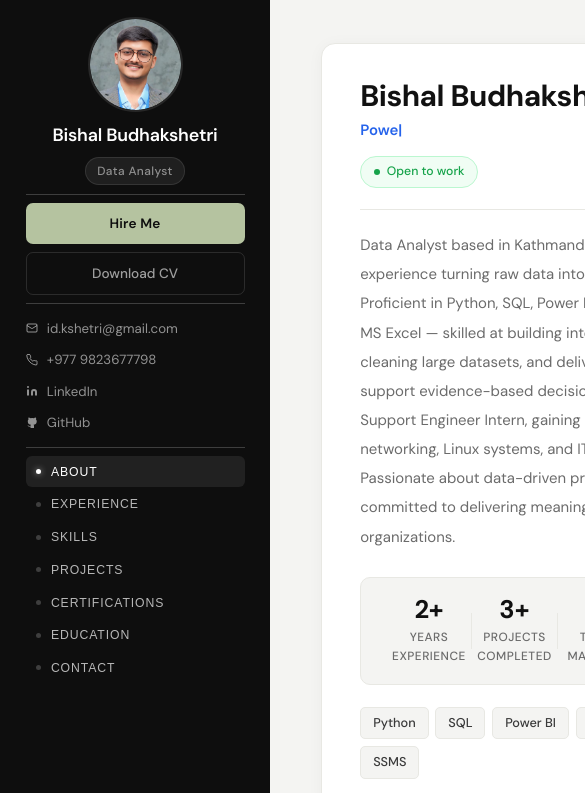
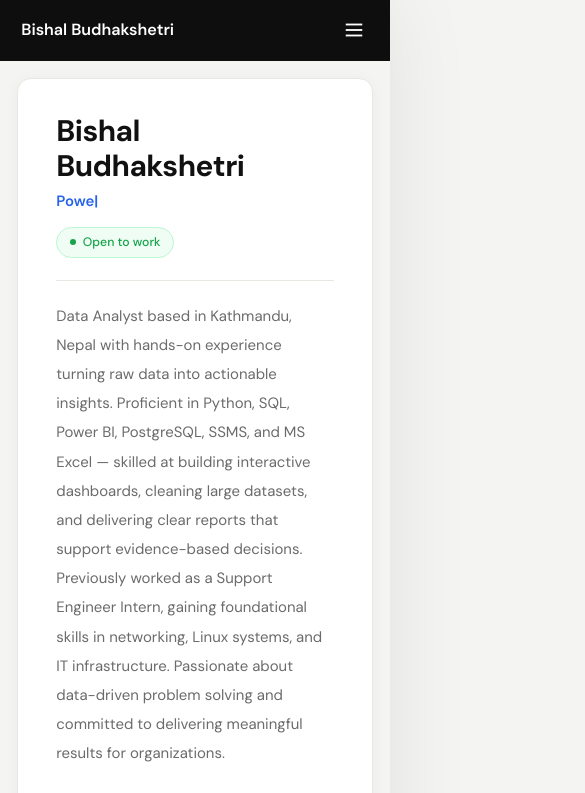
Before and after one commit to BishalKshetri/portfolio2026, a Next.js app: page / in a window 390 px wide. Shown: the top 793 px of the page, 585 px wide, since content can reach past the window. Built offline with nearby package versions, Linux system fonts and the light colour scheme.

Commit message:
mobile responsive + hover effects + accessibility

```diff
--- a/app/page.tsx
+++ b/app/page.tsx
@@ -7,37 +7,38 @@ import About from "@/components/sections/About";
 import Experience from "@/components/sections/Experience";
 import Skills from "@/components/sections/Skills";
 import Projects from "@/components/sections/Projects";
+import Certifications from "@/components/sections/Certifications";
 import Education from "@/components/sections/Education";
 import Contact from "@/components/sections/Contact";
 import BackToTop from "@/components/BackToTop";
-import Certifications from "@/components/sections/Certifications";
 import { navLinks } from "@/data/resume";
 
 export default function Home() {
   const [activeSection, setActiveSection] = useState("about-section");
+  const [isMobile, setIsMobile] = useState(false);
+  const [sidebarOpen, setSidebarOpen] = useState(false);
+
+  useEffect(() => {
+    const checkMobile = () => setIsMobile(window.innerWidth <= 768);
+    checkMobile();
+    window.addEventListener("resize", checkMobile);
+    return () => window.removeEventListener("resize", checkMobile);
+  }, []);
 
   useEffect(() => {
     const sectionIds = navLinks.map((l) => l.href);
-
     const observer = new IntersectionObserver(
       (entries) => {
         entries.forEach((entry) => {
-          if (entry.isIntersecting) {
-            setActiveSection(entry.target.id);
-          }
+          if (entry.isIntersecting) setActiveSection(entry.target.id);
         });
       },
-      {
-        threshold: 0,
-        rootMargin: "-50% 0px -50% 0px"
-      }
+      { threshold: 0, rootMargin: "-50% 0px -50% 0px" }
     );
-
     sectionIds.forEach((id) => {
       const el = document.getElementById(id);
       if (el) observer.observe(el);
     });
-
     return () => observer.disconnect();
   }, []);
 
@@ -48,12 +49,35 @@ export default function Home() {
       const top = el.getBoundingClientRect().top + window.scrollY - offset;
       window.scrollTo({ top, behavior: "smooth" });
     }
+    if (isMobile) setSidebarOpen(false);
   };
 
   return (
-    <div style={styles.layout}>
-      <Sidebar activeSection={activeSection} onNavClick={scrollToSection} />
-      <main style={styles.main}>
+    <div style={{ maxWidth: 1400, margin: "0 auto", minHeight: "100vh", display: "flex", flexDirection: isMobile ? "column" : "row", boxShadow: "0 0 80px rgba(0,0,0,0.08)" }}>
+
+      {/* Mobile Top Bar */}
+      {isMobile && (
+        <div style={styles.mobileBar}>
+          <span style={styles.mobileName}>Bishal Budhakshetri</span>
+          <button style={styles.menuBtn} onClick={() => setSidebarOpen(!sidebarOpen)} aria-label="Toggle menu">
+            {sidebarOpen ? <CloseIcon /> : <MenuIcon />}
+          </button>
+        </div>
+      )}
+
+      {/* Mobile Drawer */}
+      {isMobile && sidebarOpen && (
+        <div style={styles.mobileDrawer}>
+          <Sidebar activeSection={activeSection} onNavClick={scrollToSection} isMobile={true} />
+        </div>
+      )}
+
+      {/* Desktop Sidebar */}
+      {!isMobile && (
+        <Sidebar activeSection={activeSection} onNavClick={scrollToSection} isMobile={false} />
+      )}
+
+      <main style={{ flex: 1, background: "var(--bg)", padding: isMobile ? "1rem" : "2.5rem 3rem", fontSize: "17px" }}>
         <About />
         <Experience />
         <Skills />
@@ -75,22 +99,62 @@ export default function Home() {
   );
 }
 
+const MenuIcon = () => (
+  <svg width="22" height="22" viewBox="0 0 24 24" fill="none" stroke="currentColor" strokeWidth="2">
+    <line x1="3" y1="6" x2="21" y2="6"/>
+    <line x1="3" y1="12" x2="21" y2="12"/>
+    <line x1="3" y1="18" x2="21" y2="18"/>
+  </svg>
+);
+
+const CloseIcon = () => (
+  <svg width="22" height="22" viewBox="0 0 24 24" fill="none" stroke="currentColor" strokeWidth="2">
+    <line x1="18" y1="6" x2="6" y2="18"/>
+    <line x1="6" y1="6" x2="18" y2="18"/>
+  </svg>
+);
+
 const styles: Record<string, React.CSSProperties> = {
-layout: {
+  mobileBar: {
     display: "flex",
-    minHeight: "100vh",
+    justifyContent: "space-between",
+    alignItems: "center",
+    background: "#0e0e0e",
+    color: "#fff",
+    padding: "0.9rem 1.25rem",
+    position: "sticky",
+    top: 0,
+    zIndex: 100,
   },
-  main: {
-    flex: 1,
-    background: "var(--bg)",
-    padding: "2.5rem 3rem",
-    fontSize: "19px",
+  mobileName: {
+    fontSize: "0.95rem",
+    fontWeight: 600,
+    color: "#fff",
+  },
+  menuBtn: {
+    background: "none",
+    border: "none",
+    color: "#fff",
+    cursor: "pointer",
+    display: "flex",
+    alignItems: "center",
+    padding: 4,
+  },
+  mobileDrawer: {
+    position: "fixed",
+    top: 52,
+    left: 0,
+    right: 0,
+    bottom: 0,
+    zIndex: 99,
+    overflowY: "auto",
+    background: "#0e0e0e",
   },
   footer: {
     textAlign: "center",
-    fontSize: "0.72rem",
+    fontSize: "0.73rem",
     color: "var(--text-xlight)",
-    marginTop: "1rem",
+    marginTop: "2rem",
     paddingTop: "1.5rem",
     borderTop: "1px solid var(--border)",
     letterSpacing: "0.3px",
--- a/components/Sidebar.tsx
+++ b/components/Sidebar.tsx
@@ -5,9 +5,11 @@ import { profile, navLinks } from "@/data/resume";
 interface SidebarProps {
   activeSection: string;
   onNavClick: (id: string) => void;
+  isMobile?: boolean;
 }
 
-export default function Sidebar({ activeSection, onNavClick }: SidebarProps) {
+export default function Sidebar({ activeSection, onNavClick, isMobile = false }: SidebarProps) {
+  const styles = getStyles(isMobile);
   return (
     <aside style={styles.sidebar}>
 
@@ -125,6 +127,7 @@ export default function Sidebar({ activeSection, onNavClick }: SidebarProps) {
             label={link.label}
             active={activeSection === link.href}
             onClick={() => onNavClick(link.href)}
+            styles={styles}
           />
         ))}
       </nav>
@@ -135,12 +138,14 @@ export default function Sidebar({ activeSection, onNavClick }: SidebarProps) {
   );
 }
 
-function NavItem({ label, active, onClick }: {
-  label: string; active: boolean; onClick: () => void;
+function NavItem({ label, active, onClick, styles }: {
+  label: string; active: boolean; onClick: () => void; styles: Record<string, React.CSSProperties>;
 }) {
   return (
     <button
       onClick={onClick}
+      aria-label={`Navigate to ${label} section`}
+      aria-current={active ? "true" : undefined}
       style={{
         ...styles.navLink,
         ...(active ? styles.navLinkActive : {}),
@@ -154,7 +159,7 @@ function NavItem({ label, active, onClick }: {
       }}
       onMouseLeave={(e) => {
         if (!active) {
-          (e.currentTarget as HTMLButtonElement).style.color = "rgba(255,255,255,0.45)";
+          (e.currentTarget as HTMLButtonElement).style.color = "rgba(255,255,255,0.7)";
           (e.currentTarget as HTMLButtonElement).style.transform = "translateX(0)";
           (e.currentTarget as HTMLButtonElement).style.background = "none";
         }
@@ -193,11 +198,11 @@ const GithubIcon = () => (
   </svg>
 );
 
-const styles: Record<string, React.CSSProperties> = {
+const getStyles = (isMobile: boolean): Record<string, React.CSSProperties> => ({
   sidebar: {
     width: "var(--sidebar)",
-    height: "100vh",
-    position: "sticky",
+    height: isMobile ? "100%" : "100vh",
+    position: isMobile ? "relative" : "sticky",
     top: 0,
     background: "var(--nav)",
     color: "#fff",
@@ -207,6 +212,7 @@ const styles: Record<string, React.CSSProperties> = {
     padding: "1rem 1.5rem",
     overflowY: "auto",
     flexShrink: 0,
+    fontSize: "15px",
   },
   avatarWrap: {
     width: 95,
@@ -352,4 +358,4 @@ const styles: Record<string, React.CSSProperties> = {
     textAlign: "center",
     letterSpacing: "0.3px",
   },
-};
+});
--- a/components/sections/Contact.tsx
+++ b/components/sections/Contact.tsx
@@ -6,7 +6,19 @@ export default function Contact() {
     <Section id="contact-section" title="Contact">
       <div style={styles.grid}>
 
-        <a href={`mailto:${profile.email}`} style={styles.card}>
+        <a href={`mailto:${profile.email}`} style={styles.card}
+          aria-label="Send email"
+          onMouseEnter={(e) => {
+            (e.currentTarget as HTMLAnchorElement).style.borderColor = "#111";
+            (e.currentTarget as HTMLAnchorElement).style.transform = "translateY(-2px)";
+            (e.currentTarget as HTMLAnchorElement).style.boxShadow = "0 6px 20px rgba(0,0,0,0.08)";
+          }}
+          onMouseLeave={(e) => {
+            (e.currentTarget as HTMLAnchorElement).style.borderColor = "var(--border)";
+            (e.currentTarget as HTMLAnchorElement).style.transform = "translateY(0)";
+            (e.currentTarget as HTMLAnchorElement).style.boxShadow = "none";
+          }}
+        >
           <div style={styles.cardIcon}>
             <EmailIcon />
           </div>
@@ -16,7 +28,19 @@ export default function Contact() {
           </div>
         </a>
 
-        <a href={`tel:${profile.phone}`} style={styles.card}>
+        <a href={`tel:${profile.phone}`} style={styles.card}
+          aria-label="Call phone"
+          onMouseEnter={(e) => {
+            (e.currentTarget as HTMLAnchorElement).style.borderColor = "#111";
+            (e.currentTarget as HTMLAnchorElement).style.transform = "translateY(-2px)";
+            (e.currentTarget as HTMLAnchorElement).style.boxShadow = "0 6px 20px rgba(0,0,0,0.08)";
+          }}
+          onMouseLeave={(e) => {
+            (e.currentTarget as HTMLAnchorElement).style.borderColor = "var(--border)";
+            (e.currentTarget as HTMLAnchorElement).style.transform = "translateY(0)";
+            (e.currentTarget as HTMLAnchorElement).style.boxShadow = "none";
+          }}
+        >
           <div style={styles.cardIcon}>
             <PhoneIcon />
           </div>
@@ -26,8 +50,19 @@ export default function Contact() {
           </div>
         </a>
 
-        <a href={profile.linkedin} target="_blank" rel="noreferrer" style={styles.card} aria-label="Visit LinkedIn profile">
-          <div style={styles.cardIcon}>
+        <a href={profile.linkedin} target="_blank" rel="noreferrer" style={styles.card}
+          aria-label="Visit LinkedIn profile"
+          onMouseEnter={(e) => {
+            (e.currentTarget as HTMLAnchorElement).style.borderColor = "#111";
+            (e.currentTarget as HTMLAnchorElement).style.transform = "translateY(-2px)";
+            (e.currentTarget as HTMLAnchorElement).style.boxShadow = "0 6px 20px rgba(0,0,0,0.08)";
+          }}
+          onMouseLeave={(e) => {
+            (e.currentTarget as HTMLAnchorElement).style.borderColor = "var(--border)";
+            (e.currentTarget as HTMLAnchorElement).style.transform = "translateY(0)";
+            (e.currentTarget as HTMLAnchorElement).style.boxShadow = "none";
+          }}
+        >          <div style={styles.cardIcon}>
             <LinkedinIcon />
           </div>
           <div>
@@ -36,8 +71,19 @@ export default function Contact() {
           </div>
         </a>
 
-        <a href={profile.github} target="_blank" rel="noreferrer" style={styles.card}>
-          <div style={styles.cardIcon}>
+        <a href={profile.github} target="_blank" rel="noreferrer" style={styles.card}
+          aria-label="Visit GitHub profile"
+          onMouseEnter={(e) => {
+            (e.currentTarget as HTMLAnchorElement).style.borderColor = "#111";
+            (e.currentTarget as HTMLAnchorElement).style.transform = "translateY(-2px)";
+            (e.currentTarget as HTMLAnchorElement).style.boxShadow = "0 6px 20px rgba(0,0,0,0.08)";
+          }}
+          onMouseLeave={(e) => {
+            (e.currentTarget as HTMLAnchorElement).style.borderColor = "var(--border)";
+            (e.currentTarget as HTMLAnchorElement).style.transform = "translateY(0)";
+            (e.currentTarget as HTMLAnchorElement).style.boxShadow = "none";
+          }}
+        >          <div style={styles.cardIcon}>
             <GithubIcon />
           </div>
           <div>
```
